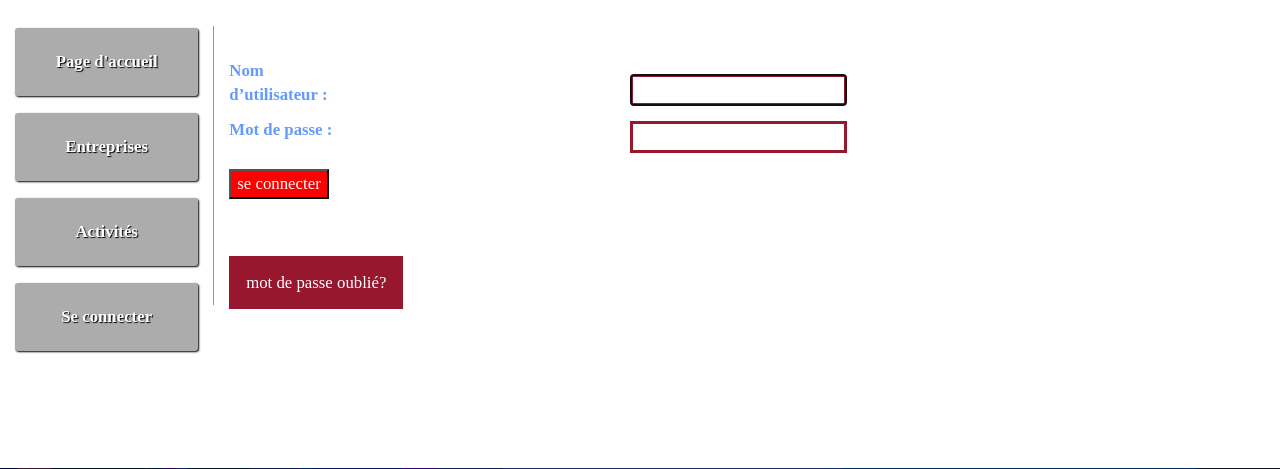
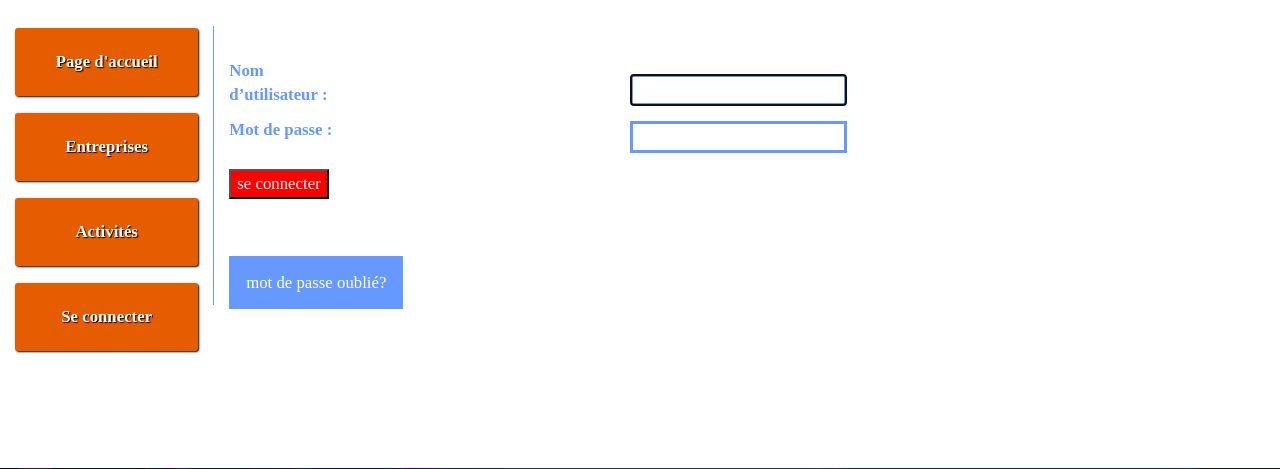
Before and after one commit to sarrme/seminaire_web, a Django app: page /accounts/login/ in a window 1280 px wide. Shown: the top 469 px of the page. Run offline with Django 3.2, Linux system fonts and the light colour scheme; some libraries are stand-ins or nearby versions.

Commit message:
old style

```diff
--- a/simulation/static/css/style.css
+++ b/simulation/static/css/style.css
@@ -40,7 +40,7 @@ footer p{
     display:inline-block;
     text-decoration: none;
     width:100%;
-    border: 2px solid #acacac;
+    border: 2px solid #e65c00;
     border-radius: 3px;
     text-align:center;
     padding-top: 20px;
@@ -48,7 +48,7 @@ footer p{
     margin-top: 0.5em;
     margin-bottom: 0.5em;
 	text-decoration: none;
-    background-color:#acacac;
+    background-color:#e65c00;
     color: white;
     text-shadow: 1px 1px 1px black;
     box-shadow: 1px 1px 2px black;
@@ -119,7 +119,7 @@ li{
     list-style-type:none;
 }
 .col-sm-10 p a{
-    background-color: #96172e;
+    background-color: #6699ff;
     color:white;
     padding:1em;
     width=100%;
@@ -161,7 +161,7 @@ table {
 
 }
 th{
-    color: #96172e;
+    color: #6699ff;
 }
 form label{
     width:30%;
@@ -224,7 +224,7 @@ button[type="submit"]:hover,button[type="submit"]:focus{
     color:red;
 }
 input[id="id_username"],input[id="id_email"],input[id="id_first_name"],input[id="id_last_name"],input[id="id_password"],input[id="id_password1"],input[id="id_password2"],input[id="id_date_debut"],input[id="id_date_fin"],input[id="id_email"],input[id="id_new_password1"],input[id="id_new_password2"]{
-    color: #96172e;
-    border: 3px solid #96172e;
+    color: #6699ff;
+    border: 3px solid #6699ff;
     margin-top: 0.5em;
 }
```
Also changed, not shown: other parts of simulation/static/css/style.css (+11 -11 lines).
